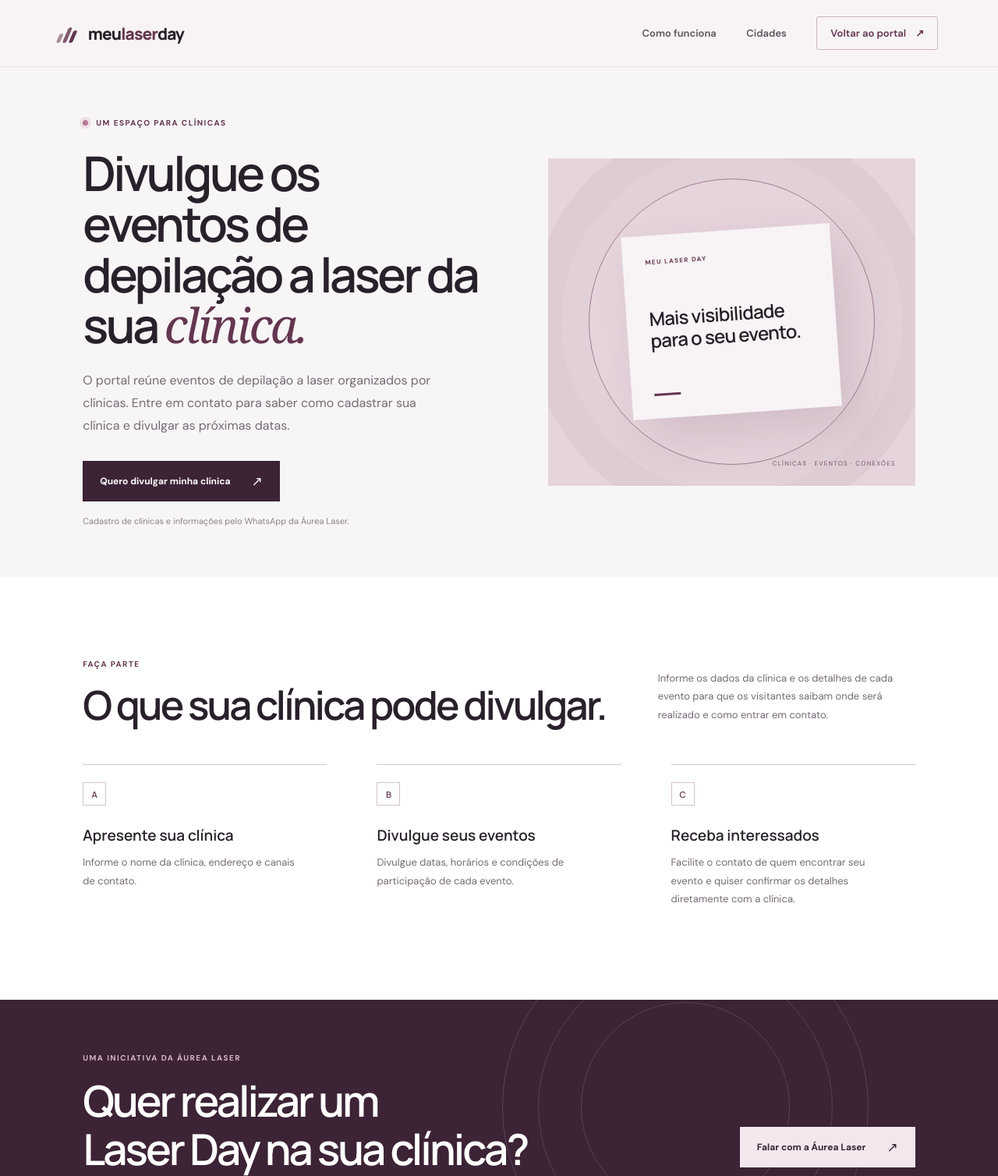
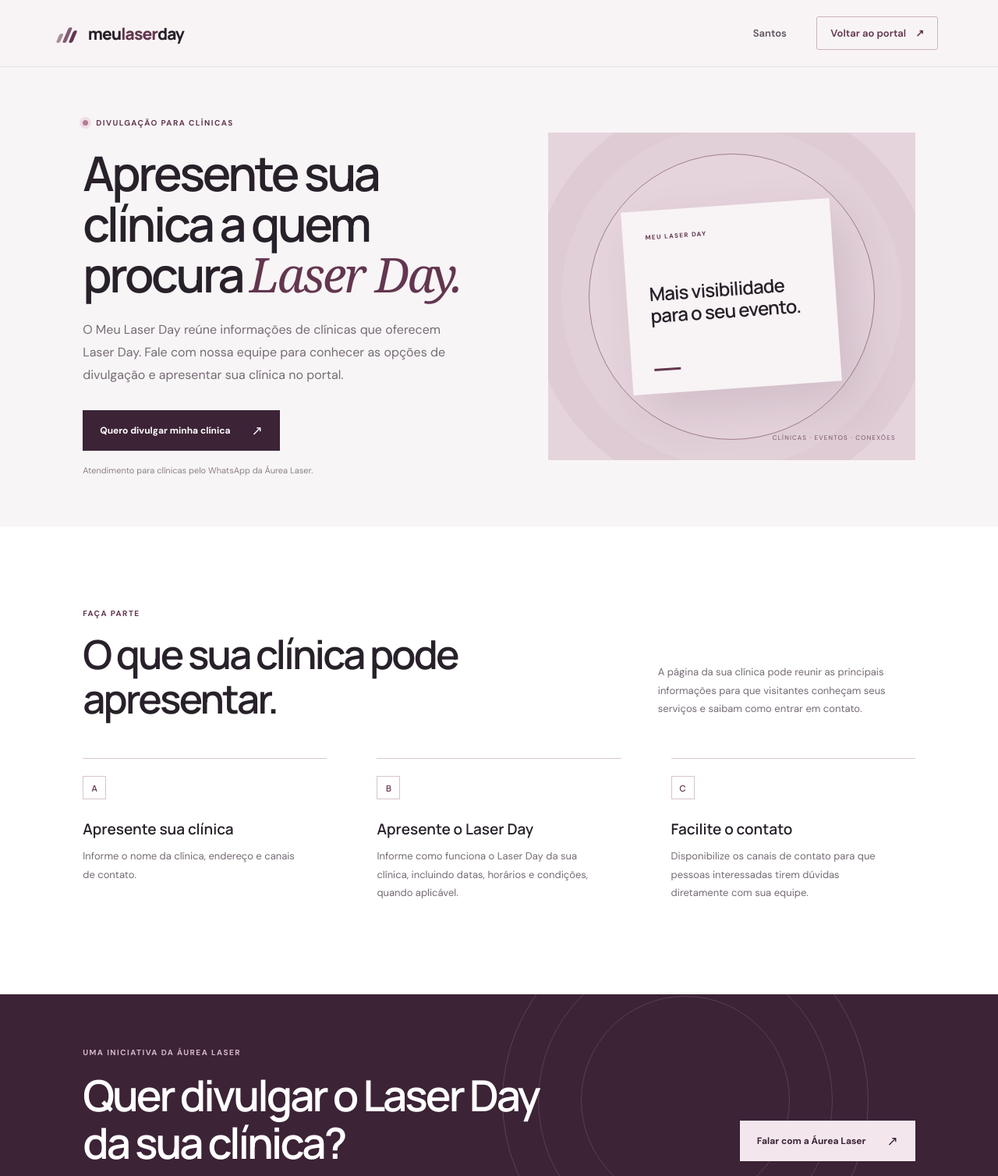
Before and after one commit to rafael-rsadigital/meulaserday, a plain HTML site: page para-clinicas/index.html in a window 1280 px wide. Shown: the top 1508 px of the page at 78% size. Drawn offline with Linux system fonts and the light colour scheme.

Commit message:
Atualiza página comercial para clínicas

```diff
--- a/para-clinicas/index.html
+++ b/para-clinicas/index.html
@@ -25,8 +25,7 @@
       <span>meu<span class="brand-accent">laser</span>day</span>
     </a>
     <nav class="main-nav" aria-label="Navegação principal">
-      <a href="/#sobre">Como funciona</a>
-      <a href="/#cidades">Cidades</a>
+      <a href="/laser-day-em-santos/">Santos</a>
       <a class="nav-cta" href="/">Voltar ao portal <span aria-hidden="true">↗</span></a>
     </nav>
     <button class="menu-toggle" type="button" aria-label="Abrir menu" aria-expanded="false">
@@ -36,11 +35,11 @@
   <main>
     <section class="clinic-hero">
       <div class="clinic-copy">
-        <p class="eyebrow"><span class="eyebrow-dot"></span> Um espaço para clínicas</p>
-        <h1>Divulgue os eventos de depilação a laser da sua <em>clínica.</em></h1>
-        <p class="hero-intro">O portal reúne eventos de depilação a laser organizados por clínicas. Entre em contato para saber como cadastrar sua clínica e divulgar as próximas datas.</p>
+        <p class="eyebrow"><span class="eyebrow-dot"></span> Divulgação para clínicas</p>
+        <h1>Apresente sua clínica a quem procura <em>Laser Day.</em></h1>
+        <p class="hero-intro">O Meu Laser Day reúne informações de clínicas que oferecem Laser Day. Fale com nossa equipe para conhecer as opções de divulgação e apresentar sua clínica no portal.</p>
         <a class="button button-dark" href="https://wa.me/5513936182924?text=Ol%C3%A1!%20Tenho%20uma%20cl%C3%ADnica%20e%20quero%20saber%20como%20participar%20do%20Meu%20Laser%20Day." target="_blank" rel="noopener noreferrer">Quero divulgar minha clínica <span aria-hidden="true">↗</span></a>
-        <p class="hero-note">Cadastro de clínicas e informações pelo WhatsApp da Áurea Laser.</p>
+        <p class="hero-note">Atendimento para clínicas pelo WhatsApp da Áurea Laser.</p>
       </div>
       <div class="clinic-art" aria-hidden="true">
         <div class="clinic-ring"></div>
@@ -50,21 +49,21 @@
     </section>
     <section class="section-wrap clinic-content">
       <div class="section-heading">
-        <div><p class="eyebrow">Faça parte</p><h2>O que sua clínica pode divulgar.</h2></div>
-        <p class="section-aside">Informe os dados da clínica e os detalhes de cada evento para que os visitantes saibam onde será realizado e como entrar em contato.</p>
+        <div><p class="eyebrow">Faça parte</p><h2>O que sua clínica pode apresentar.</h2></div>
+        <p class="section-aside">A página da sua clínica pode reunir as principais informações para que visitantes conheçam seus serviços e saibam como entrar em contato.</p>
       </div>
       <div class="clinic-benefits">
         <article><span class="benefit-mark">A</span><h3>Apresente sua clínica</h3><p>Informe o nome da clínica, endereço e canais de contato.</p></article>
-        <article><span class="benefit-mark">B</span><h3>Divulgue seus eventos</h3><p>Divulgue datas, horários e condições de participação de cada evento.</p></article>
-        <article><span class="benefit-mark">C</span><h3>Receba interessados</h3><p>Facilite o contato de quem encontrar seu evento e quiser confirmar os detalhes diretamente com a clínica.</p></article>
+        <article><span class="benefit-mark">B</span><h3>Apresente o Laser Day</h3><p>Informe como funciona o Laser Day da sua clínica, incluindo datas, horários e condições, quando aplicável.</p></article>
+        <article><span class="benefit-mark">C</span><h3>Facilite o contato</h3><p>Disponibilize os canais de contato para que pessoas interessadas tirem dúvidas diretamente com sua equipe.</p></article>
       </div>
     </section>
     <section class="partner-band">
       <div class="partner-band-inner">
         <div>
           <p class="eyebrow eyebrow-light">Uma iniciativa da Áurea Laser</p>
-          <h2>Quer realizar um<br>Laser Day na sua clínica?</h2>
-          <p>Além da divulgação no portal, a Áurea Laser oferece locação de equipamentos para clínicas que desejam realizar seu próprio evento. Consulte valores e disponibilidade.</p>
+          <h2>Quer divulgar o Laser Day<br>da sua clínica?</h2>
+          <p>A Áurea Laser também oferece locação de equipamentos para clínicas que desejam realizar um Laser Day. Consulte condições e disponibilidade diretamente com a equipe.</p>
         </div>
         <a class="button button-light" href="https://wa.me/5513936182924?text=Ol%C3%A1!%20Quero%20conhecer%20a%20loca%C3%A7%C3%A3o%20de%20equipamentos%20para%20realizar%20um%20Laser%20Day." target="_blank" rel="noopener noreferrer">Falar com a Áurea Laser <span aria-hidden="true">↗</span></a>
         <span class="band-orbit" aria-hidden="true"></span>
```
